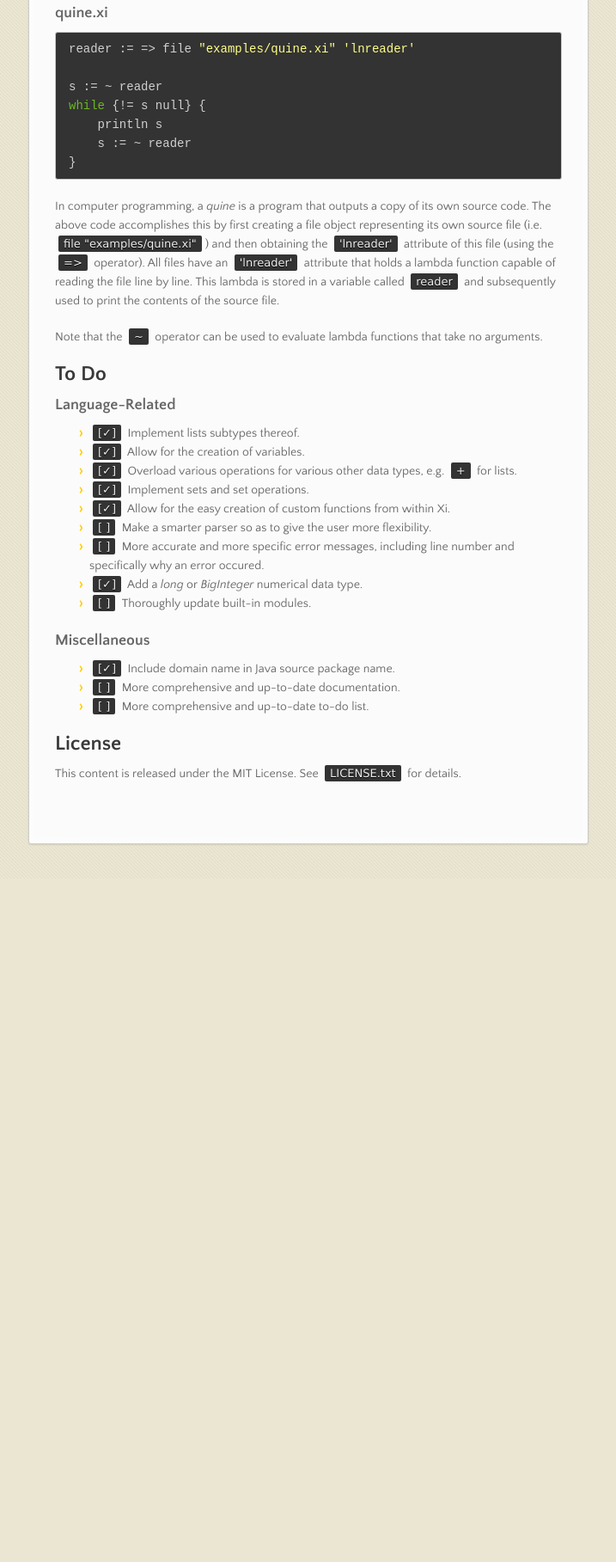
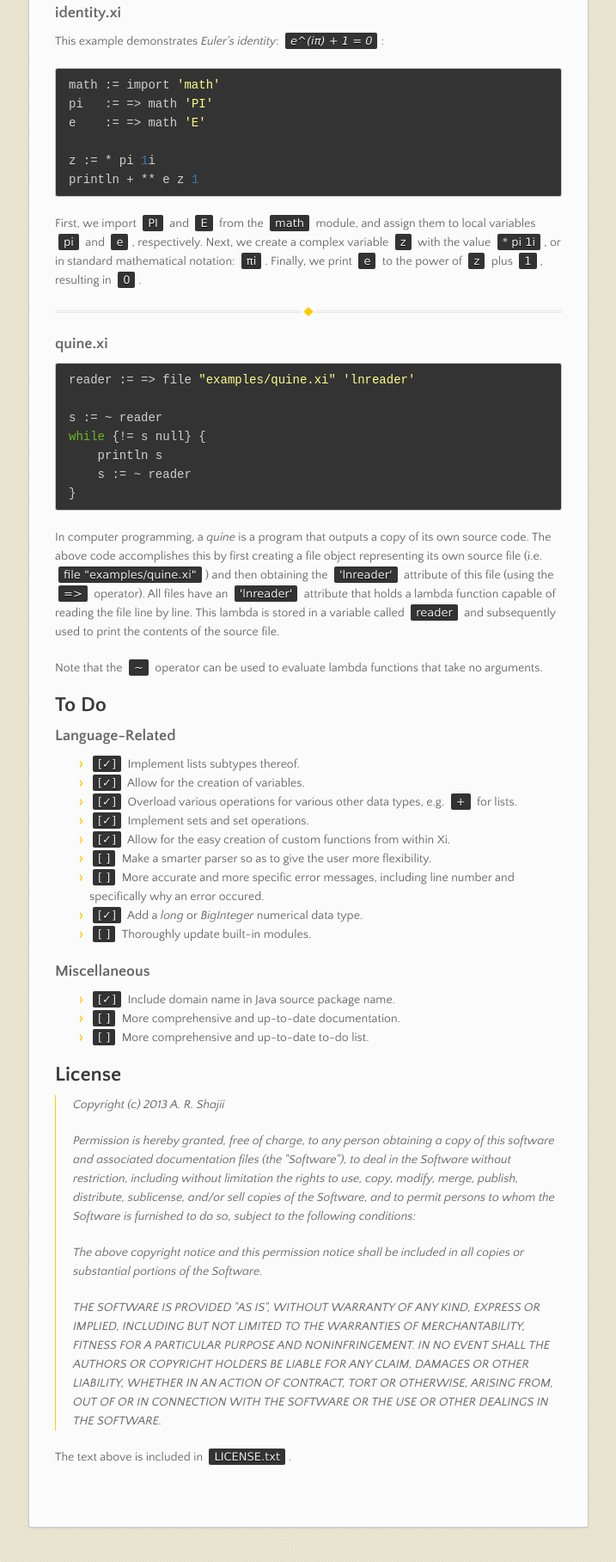
Before and after one commit to fofo13/xi, a plain HTML site: page index.html in a window 1280 px wide. Shown: the part 3367-5184 px from the top of the page at 86% size, without its empty margins (282-999 px from the left). Before the commit the page ends 4389 px from the top, so only its background shows below. Drawn offline with nearby package versions, Linux system fonts and the light colour scheme.

Commit message:
Create gh-pages branch via GitHub

```diff
--- a/index.html
+++ b/index.html
@@ -49,11 +49,11 @@ Java, but most are original. Be sure to check out the <a href="https://github.co
 
 <h2>Installing and Running</h2>
 
-<p>The easiest way to do this is to make use of the Xi Java Archive (see <a href="https://github.com/arshajii/xi/tree/master/jar"><code>jar</code></a> folder and the <a href="https://github.com/arshajii/xi/tree/master/jar#xi-java-archive"><code>README</code></a> therein). </p>
+<p>The easiest way to do this is to make use of the Xi Java Archive (see <a href="jar/"><code>jar</code></a> folder and the <a href="https://github.com/arshajii/xi/tree/master/jar#xi-java-archive"><code>README</code></a> therein). </p>
 
 <h2>Examples</h2>
 
-<p>Refer to the <a href="https://github.com/arshajii/Xi/tree/master/examples">examples</a> folder for a full list of examples and descriptions.</p>
+<p>Refer to the <a href="examples/">examples</a> folder for a full list of examples and descriptions.</p>
 
 <h3>hello.xi</h3>
 
@@ -168,6 +168,20 @@ find the sum of this list using <code>$</code>, resulting in the desired answer.
 Then we have a <code>do</code>-loop which performs <code>n</code> iterations, shifting <code>a</code> and <code>b</code> one step up the sequence and printing the appropriate term on each iteration.
 To "shift up the sequence" we simply assign the old value of <code>a</code> to <code>b</code> and assign the <code>a + b</code> to <code>a</code>.</p>
 
+<hr><h3>identity.xi</h3>
+
+<p>This example demonstrates <em>Euler's identity</em>: <em><code>e^(iπ) + 1 = 0</code></em>:</p>
+
+<div class="highlight"><pre><span class="n">math</span> <span class="p">:</span><span class="o">=</span> <span class="n">import</span> <span class="s1">'math'</span>
+<span class="n">pi</span>   <span class="p">:</span><span class="o">=</span> <span class="o">=&gt;</span> <span class="n">math</span> <span class="s1">'PI'</span>
+<span class="n">e</span>    <span class="p">:</span><span class="o">=</span> <span class="o">=&gt;</span> <span class="n">math</span> <span class="s1">'E'</span>
+
+<span class="n">z</span> <span class="p">:</span><span class="o">=</span> <span class="o">*</span> <span class="n">pi</span> <span class="mi">1</span><span class="n">i</span>
+<span class="n">println</span> <span class="o">+</span> <span class="o">**</span> <span class="n">e</span> <span class="n">z</span> <span class="mi">1</span>
+</pre></div>
+
+<p>First, we import <code>PI</code> and <code>E</code> from the <code>math</code> module, and assign them to local variables <code>pi</code> and <code>e</code>, respectively. Next, we create a complex variable <code>z</code> with the value <code>* pi 1i</code>, or in standard mathematical notation: <code>πi</code>. Finally, we print <code>e</code> to the power of <code>z</code> plus <code>1</code>, resulting in <code>0</code>.</p>
+
 <hr><h3>quine.xi</h3>
 
 <div class="highlight"><pre><span class="n">reader</span> <span class="p">:</span><span class="o">=</span> <span class="o">=&gt;</span> <span class="n">file</span> <span class="s2">"examples/quine.xi"</span> <span class="s1">'lnreader'</span>
@@ -217,7 +231,30 @@ To "shift up the sequence" we simply assign the old value of <code>a</code> to <
 <code>[ ]</code> More comprehensive and up-to-date to-do list.</li>
 </ul><h2>License</h2>
 
-<p>This content is released under the MIT License. See <a href="https://github.com/arshajii/xi/blob/master/LICENSE.txt"><code>LICENSE.txt</code></a> for details.</p>
+<blockquote>
+<p>Copyright (c) 2013 A. R. Shajii</p>
+
+<p>Permission is hereby granted, free of charge, to any person obtaining
+a copy of this software and associated documentation files (the
+"Software"), to deal in the Software without restriction, including
+without limitation the rights to use, copy, modify, merge, publish,
+distribute, sublicense, and/or sell copies of the Software, and to
+permit persons to whom the Software is furnished to do so, subject to
+the following conditions:</p>
+
+<p>The above copyright notice and this permission notice shall be
+included in all copies or substantial portions of the Software.</p>
+
+<p>THE SOFTWARE IS PROVIDED "AS IS", WITHOUT WARRANTY OF ANY KIND,
+EXPRESS OR IMPLIED, INCLUDING BUT NOT LIMITED TO THE WARRANTIES OF
+MERCHANTABILITY, FITNESS FOR A PARTICULAR PURPOSE AND
+NONINFRINGEMENT. IN NO EVENT SHALL THE AUTHORS OR COPYRIGHT HOLDERS BE
+LIABLE FOR ANY CLAIM, DAMAGES OR OTHER LIABILITY, WHETHER IN AN ACTION
+OF CONTRACT, TORT OR OTHERWISE, ARISING FROM, OUT OF OR IN CONNECTION
+WITH THE SOFTWARE OR THE USE OR OTHER DEALINGS IN THE SOFTWARE.</p>
+</blockquote>
+
+<p>The text above is included in <a href="LICENSE.txt"><code>LICENSE.txt</code></a>.</p>
       </section>
       <footer>
         <p>Project maintained by <a href="https://github.com/arshajii">arshajii</a></p>
```
Also changed, not shown: params.json (+1 -1 lines).
